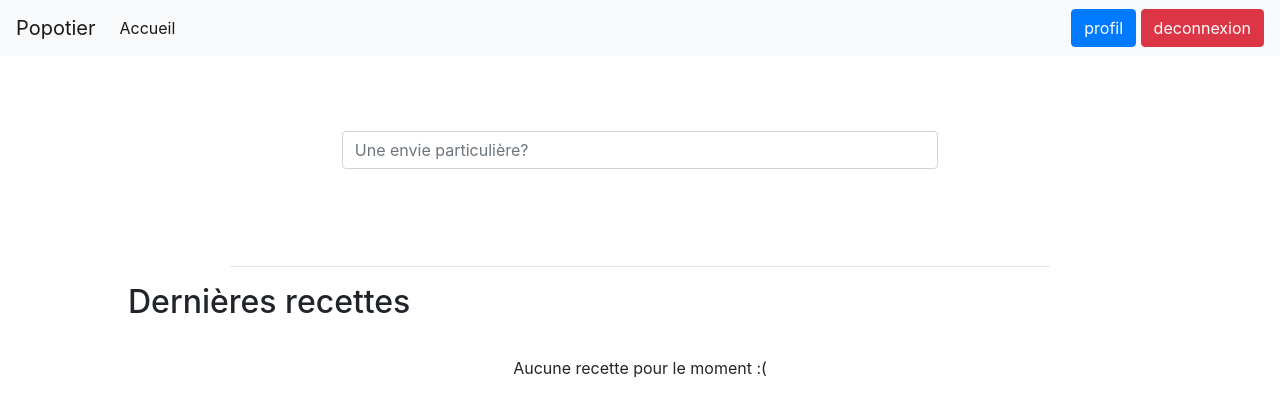
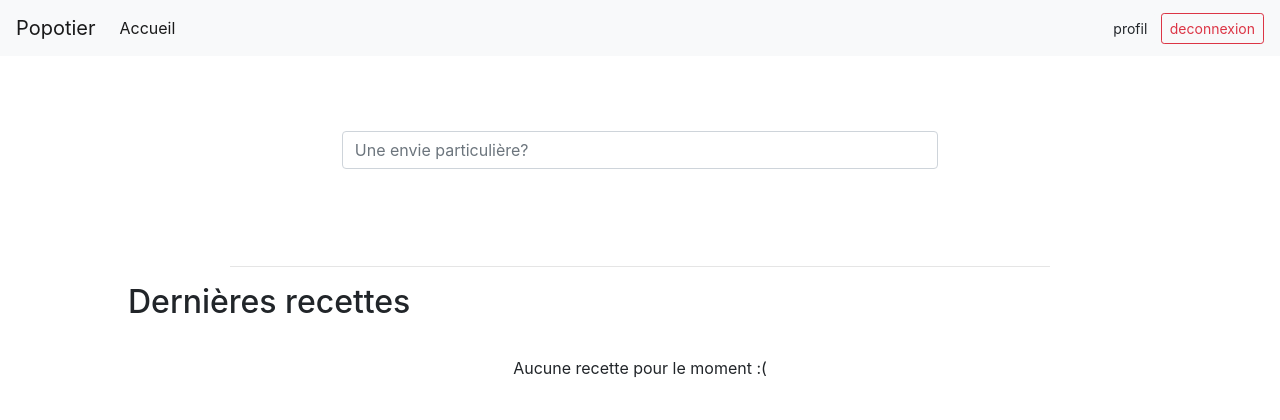
Before and after one commit to TheTota/Popotier, a PHP site: page /home in a window 1280 px wide. Shown: the top 420 px of the page. Run offline with PHP 8.4, Linux system fonts and the light colour scheme; a user stored in the database is signed in; data that the repository does not hold is empty.

Commit message:
feat: modified buttons style

```diff
--- a/src/views/templates/layout/header.html.twig
+++ b/src/views/templates/layout/header.html.twig
@@ -14,10 +14,10 @@
         <form class="form-inline my-2 my-lg-0">
             <div class="user-actions">
                 {% if session.alias %}
-                    <a class="btn btn-primary" href="#">profil</a>
-                    <a class="btn btn-danger" href="/logout">deconnexion</a>
+                    <a class="btn btn-light btn-sm" href="#">profil</a>
+                    <a class="btn btn-outline-danger btn-sm" href="/logout">deconnexion</a>
                 {% else %}
-                    <a class="nav-link" href="/login">Login</a>
+                    <a class="btn btn-outline-primary" href="/login">Login</a>
                 {% endif %}
             </div>
         </form>
--- a/src/views/templates/layout/links/links.html.twig
+++ b/src/views/templates/layout/links/links.html.twig
@@ -8,6 +8,7 @@
 <link rel="stylesheet" href="/public/css/login/login-form.css">
 <link rel="stylesheet" href="/public/css/header/header.css">
 
+<script src="https://ajax.googleapis.com/ajax/libs/jquery/3.4.1/jquery.min.js"></script>
 <script src="https://code.jquery.com/jquery-3.3.1.slim.min.js" integrity="sha384-q8i/X+965DzO0rT7abK41JStQIAqVgRVzpbzo5smXKp4YfRvH+8abtTE1Pi6jizo" crossorigin="anonymous"></script>
 <script src="https://cdnjs.cloudflare.com/ajax/libs/popper.js/1.14.3/umd/popper.min.js" integrity="sha384-ZMP7rVo3mIykV+2+9J3UJ46jBk0WLaUAdn689aCwoqbBJiSnjAK/l8WvCWPIPm49" crossorigin="anonymous"></script>
 <script src="https://stackpath.bootstrapcdn.com/bootstrap/4.1.3/js/bootstrap.min.js" integrity="sha384-ChfqqxuZUCnJSK3+MXmPNIyE6ZbWh2IMqE241rYiqJxyMiZ6OW/JmZQ5stwEULTy" crossorigin="anonymous"></script>
```
Also changed, not shown: public/css/header/header.css (line endings or trailing spaces).
